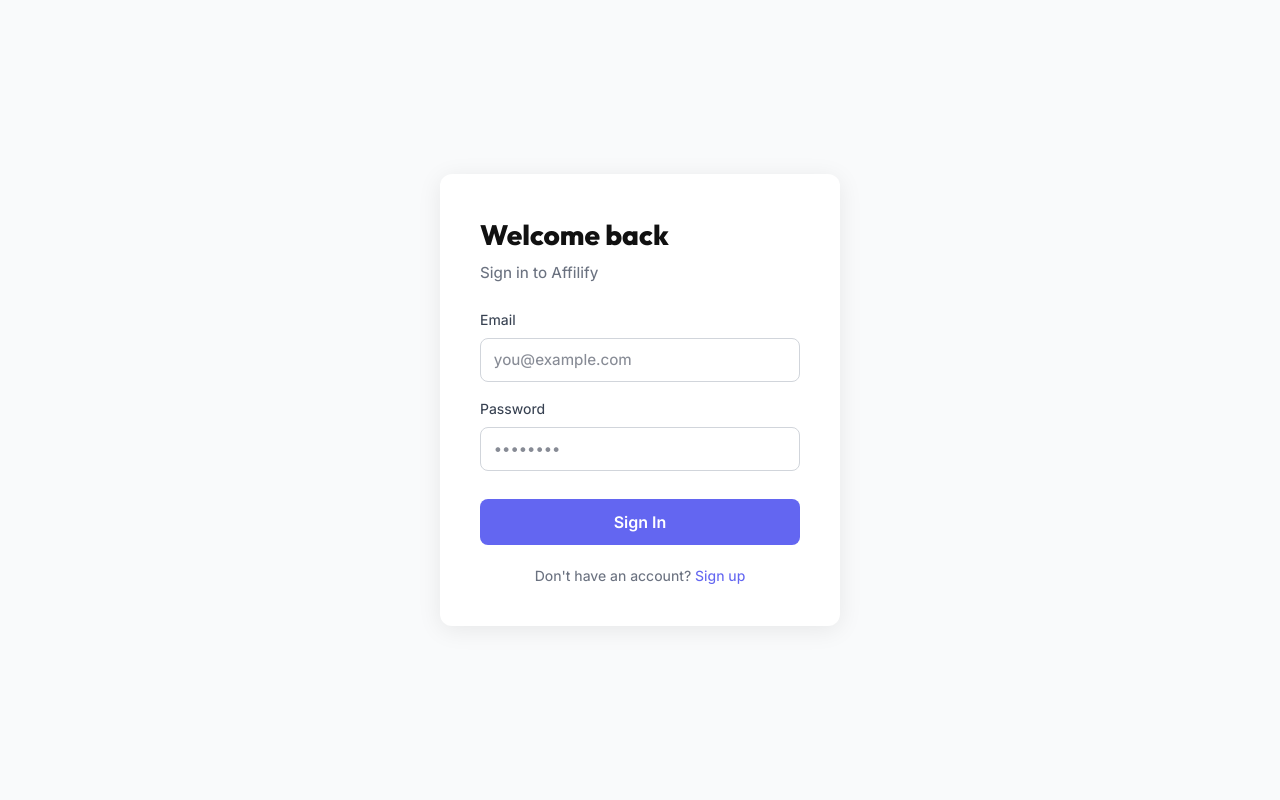
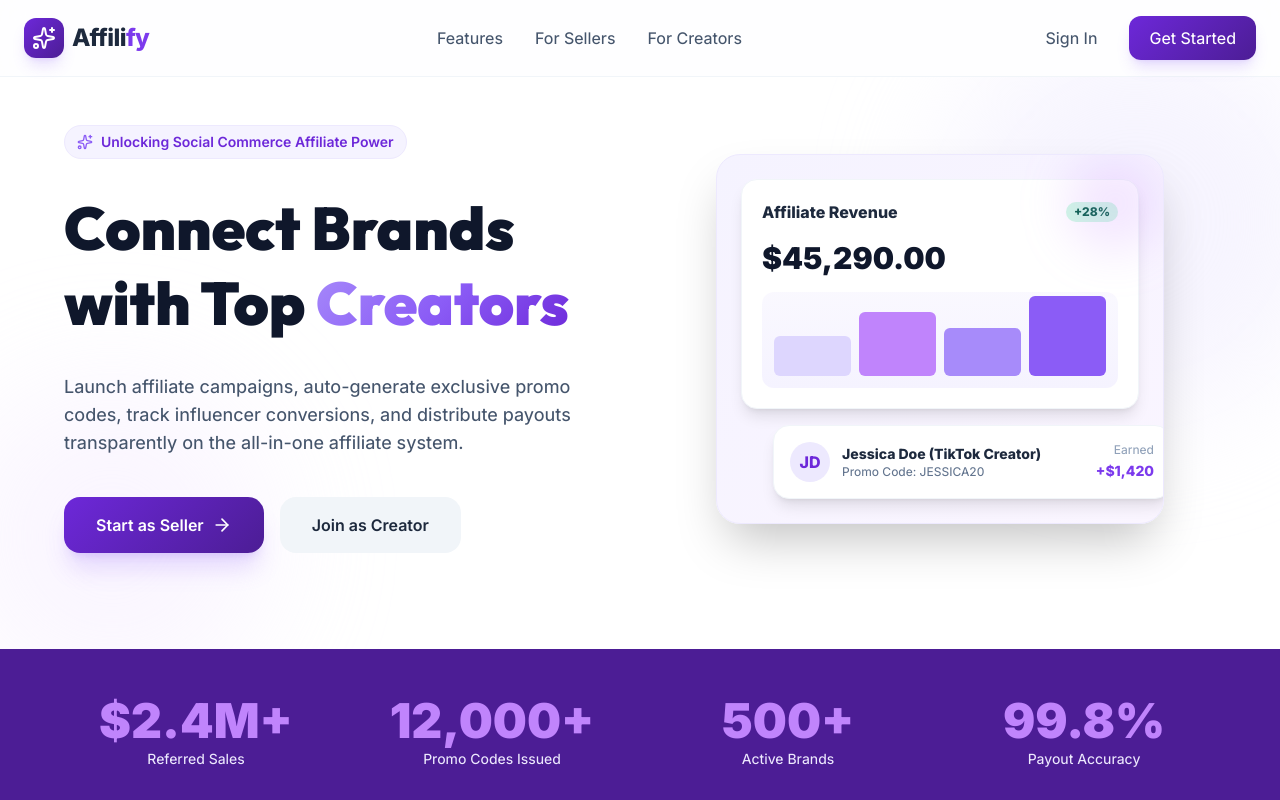
Before and after one commit to officialxovamedia-ux/affilify-platform-2, a React (Vite) app: page / in a window 1280 px wide. Before the commit this address led to /login. Shown: the top 800 px of the page. Built offline with nearby package versions, Linux system fonts and the light colour scheme.

Commit message:
Fix landing page routing

```diff
--- a/src/App.jsx
+++ b/src/App.jsx
@@ -4,7 +4,8 @@
 import AuthListener from './lib/auth/AuthListener';
 import { redirectByRole } from './lib/auth/redirectByRole';
 
-import Login from './pages/Login';
+import Landing from './pages/Landing';
+ import Login from './pages/Login';
 import Signup from './pages/Signup';
 import SellerDashboard from './pages/SellerDashboard';
 import CreatorDashboard from './pages/CreatorDashboard';
@@ -73,7 +74,8 @@
 
       <Routes>
         {/* Public */}
-        <Route path="/login" element={<Login />} />
+        <Route path="/" element={<Landing />} />
+<Route path="/login" element={<Login />} />
         <Route path="/signup" element={<Signup />} />
 
         {/* Protected — Seller */}
@@ -97,7 +99,7 @@
         />
 
         {/* Fallback */}
-        <Route path="*" element={<Navigate to="/login" replace />} />
+       <Route path="*" element={<Navigate to="/" replace />} />
       </Routes>
     </BrowserRouter>
   );
```
